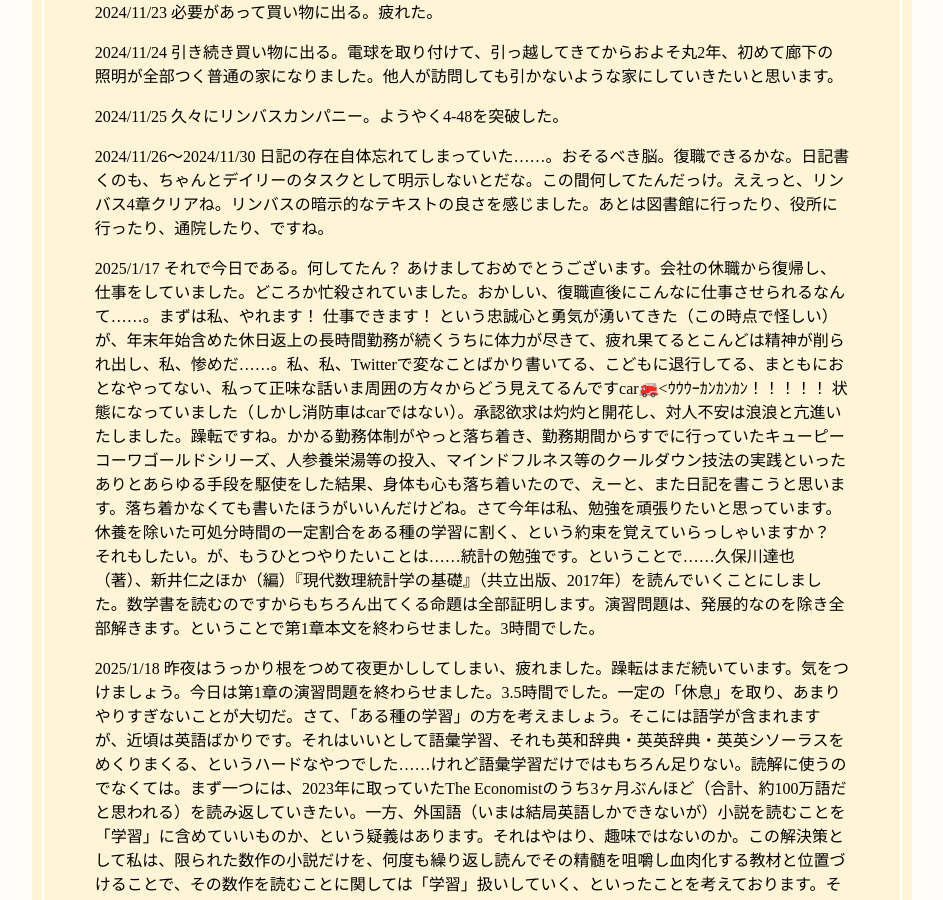
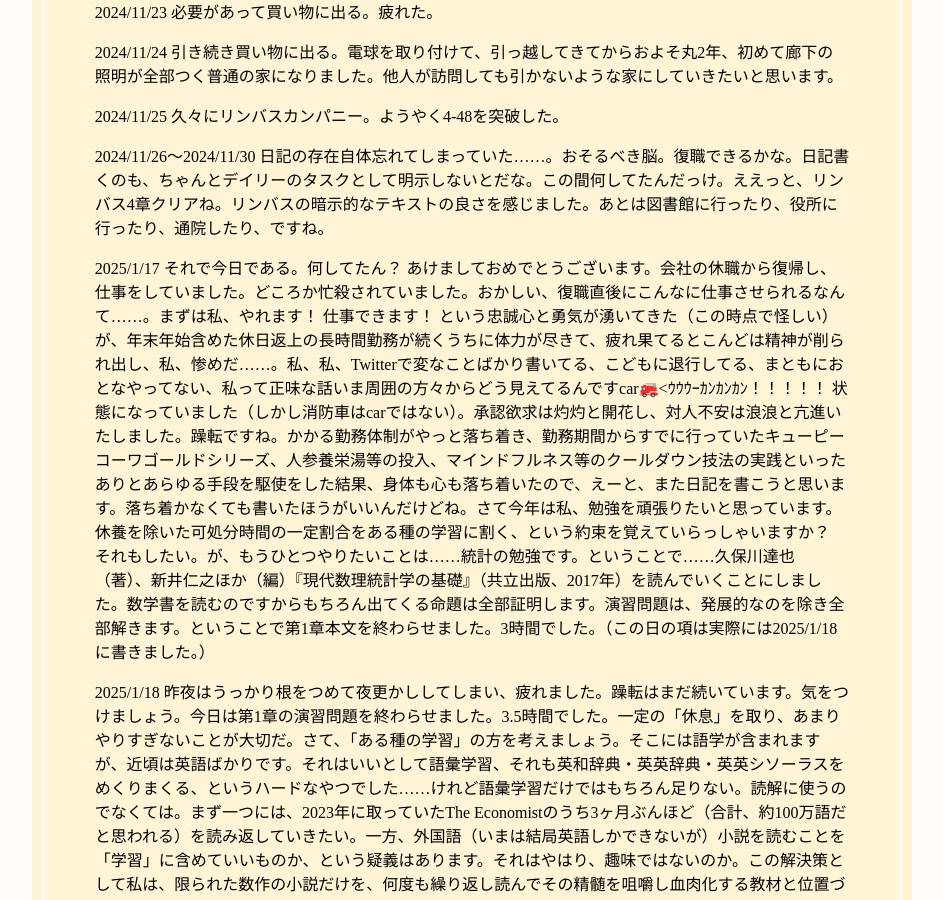
Before and after one commit to misora100/misora100.github.io, a Jekyll site: the page index.html, which Jekyll copies as it is, in a window 1280 px wide and 900 px high, scrolled down 1794 px. Shown: the whole window, without its empty margins (168-1111 px from the left). Built offline with Jekyll 4.4.1, drawn with Linux system fonts in a browser that asks for light colours; some web fonts are replaced.

Commit message:
Update index.html

```diff
--- a/index.html
+++ b/index.html
@@ -87,7 +87,7 @@
         <p>2024/11/24 引き続き買い物に出る。電球を取り付けて、引っ越してきてからおよそ丸2年、初めて廊下の照明が全部つく普通の家になりました。他人が訪問しても引かないような家にしていきたいと思います。</p>
         <p>2024/11/25 久々にリンバスカンパニー。ようやく4-48を突破した。</p>
         <p>2024/11/26～2024/11/30 日記の存在自体忘れてしまっていた……。おそるべき脳。復職できるかな。日記書くのも、ちゃんとデイリーのタスクとして明示しないとだな。この間何してたんだっけ。ええっと、リンバス4章クリアね。リンバスの暗示的なテキストの良さを感じました。あとは図書館に行ったり、役所に行ったり、通院したり、ですね。</p>
-        <p>2025/1/17 それで今日である。何してたん？ あけましておめでとうございます。会社の休職から復帰し、仕事をしていました。どころか忙殺されていました。おかしい、復職直後にこんなに仕事させられるなんて……。まずは私、やれます！ 仕事できます！ という忠誠心と勇気が湧いてきた（この時点で怪しい）が、年末年始含めた休日返上の長時間勤務が続くうちに体力が尽きて、疲れ果てるとこんどは精神が削られ出し、私、惨めだ……。私、私、Twitterで変なことばかり書いてる、こどもに退行してる、まともにおとなやってない、私って正味な話いま周囲の方々からどう見えてるんですcar🚒<ｳｳｳｰｶﾝｶﾝｶﾝ！！！！！ 状態になっていました（しかし消防車はcarではない）。承認欲求は灼灼と開花し、対人不安は浪浪と亢進いたしました。躁転ですね。かかる勤務体制がやっと落ち着き、勤務期間からすでに行っていたキューピーコーワゴールドシリーズ、人参養栄湯等の投入、マインドフルネス等のクールダウン技法の実践といったありとあらゆる手段を駆使をした結果、身体も心も落ち着いたので、えーと、また日記を書こうと思います。落ち着かなくても書いたほうがいいんだけどね。さて今年は私、勉強を頑張りたいと思っています。休養を除いた可処分時間の一定割合をある種の学習に割く、という約束を覚えていらっしゃいますか？ それもしたい。が、もうひとつやりたいことは……統計の勉強です。ということで……久保川達也（著）、新井仁之ほか（編）『現代数理統計学の基礎』（共立出版、2017年）を読んでいくことにしました。数学書を読むのですからもちろん出てくる命題は全部証明します。演習問題は、発展的なのを除き全部解きます。ということで第1章本文を終わらせました。3時間でした。</p>
+        <p>2025/1/17 それで今日である。何してたん？ あけましておめでとうございます。会社の休職から復帰し、仕事をしていました。どころか忙殺されていました。おかしい、復職直後にこんなに仕事させられるなんて……。まずは私、やれます！ 仕事できます！ という忠誠心と勇気が湧いてきた（この時点で怪しい）が、年末年始含めた休日返上の長時間勤務が続くうちに体力が尽きて、疲れ果てるとこんどは精神が削られ出し、私、惨めだ……。私、私、Twitterで変なことばかり書いてる、こどもに退行してる、まともにおとなやってない、私って正味な話いま周囲の方々からどう見えてるんですcar🚒<ｳｳｳｰｶﾝｶﾝｶﾝ！！！！！ 状態になっていました（しかし消防車はcarではない）。承認欲求は灼灼と開花し、対人不安は浪浪と亢進いたしました。躁転ですね。かかる勤務体制がやっと落ち着き、勤務期間からすでに行っていたキューピーコーワゴールドシリーズ、人参養栄湯等の投入、マインドフルネス等のクールダウン技法の実践といったありとあらゆる手段を駆使をした結果、身体も心も落ち着いたので、えーと、また日記を書こうと思います。落ち着かなくても書いたほうがいいんだけどね。さて今年は私、勉強を頑張りたいと思っています。休養を除いた可処分時間の一定割合をある種の学習に割く、という約束を覚えていらっしゃいますか？ それもしたい。が、もうひとつやりたいことは……統計の勉強です。ということで……久保川達也（著）、新井仁之ほか（編）『現代数理統計学の基礎』（共立出版、2017年）を読んでいくことにしました。数学書を読むのですからもちろん出てくる命題は全部証明します。演習問題は、発展的なのを除き全部解きます。ということで第1章本文を終わらせました。3時間でした。（この日の項は実際には2025/1/18に書きました。）</p>
         <p>2025/1/18 昨夜はうっかり根をつめて夜更かししてしまい、疲れました。躁転はまだ続いています。気をつけましょう。今日は第1章の演習問題を終わらせました。3.5時間でした。一定の「休息」を取り、あまりやりすぎないことが大切だ。さて、「ある種の学習」の方を考えましょう。そこには語学が含まれますが、近頃は英語ばかりです。それはいいとして語彙学習、それも英和辞典・英英辞典・英英シソーラスをめくりまくる、というハードなやつでした……けれど語彙学習だけではもちろん足りない。読解に使うのでなくては。まず一つには、2023年に取っていたThe Economistのうち3ヶ月ぶんほど（合計、約100万語だと思われる）を読み返していきたい。一方、外国語（いまは結局英語しかできないが）小説を読むことを「学習」に含めていいものか、という疑義はあります。それはやはり、趣味ではないのか。この解決策として私は、限られた数作の小説だけを、何度も繰り返し読んでその精髄を咀嚼し血肉化する教材と位置づけることで、その数作を読むことに関しては「学習」扱いしていく、といったことを考えております。その数作って何なのかは追々。</p>
         <div class="back_to_menu"><p><a onclick="ScrollWindow('menu');">ページ上部に戻る</a></p></div>
     </div>
```
